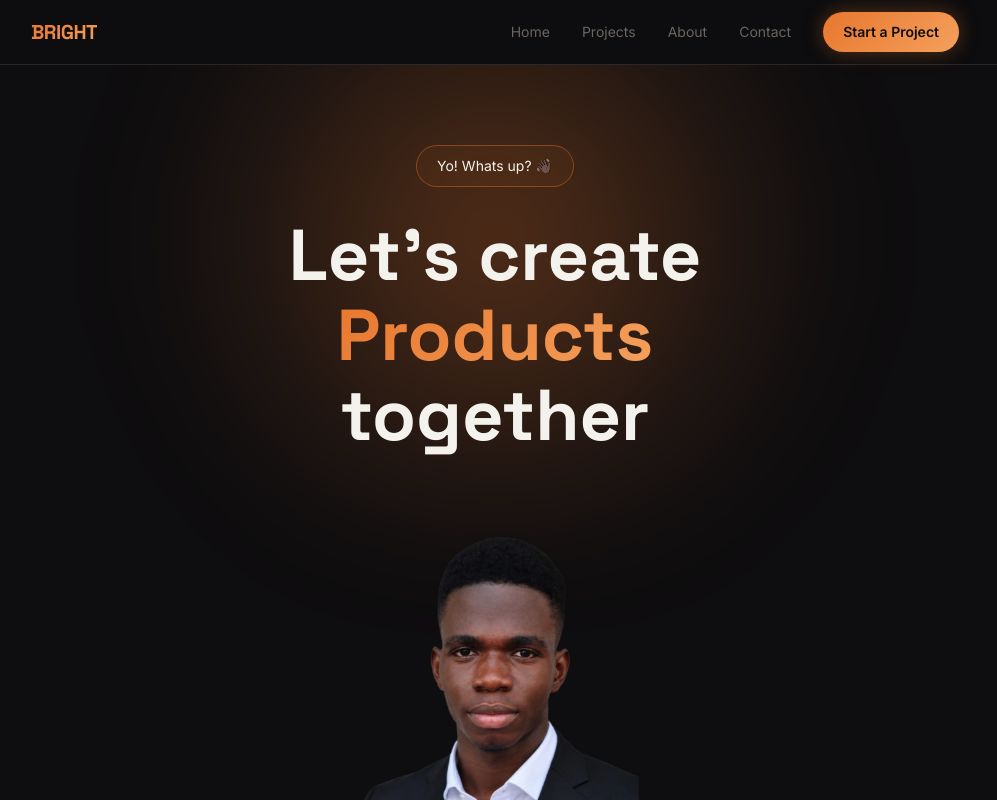
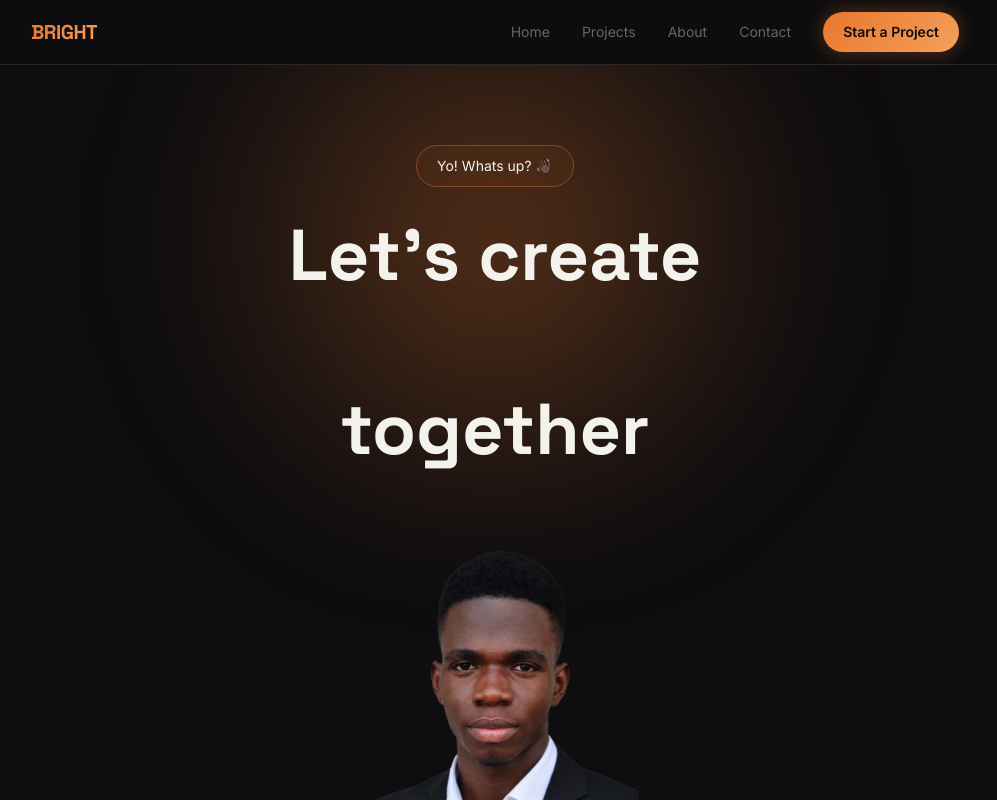
Before and after one commit to ImperioKDB/Bright.ng, a Next.js app: page / in a window 1280 px wide. Shown: the top 800 px of the page, without its empty margins (145-1142 px from the left). Built offline with nearby package versions, Linux system fonts and the light colour scheme.

Commit message:
Use WordRotator for Hero middle headline line

```diff
--- a/components/Hero.tsx
+++ b/components/Hero.tsx
@@ -3,6 +3,9 @@
 import { motion } from "framer-motion";
 import { fadeUp } from "@/lib/motion";
 import PillBadge from "@/components/PillBadge";
+import WordRotator from "@/components/WordRotator";
+
+const rotatingWords = ["Products", "Apps", "Tools", "Ideas"];
 
 export default function Hero() {
   return (
@@ -29,8 +32,8 @@ export default function Hero() {
         <h1 className="font-display text-4xl md:text-7xl font-bold leading-tight mb-2">
           <span className="text-text">Let's create</span>
         </h1>
-        <h1 className="font-display text-4xl md:text-7xl font-bold leading-tight mb-2 bg-accent-gradient bg-clip-text text-transparent">
-          Products
+        <h1 className="font-display text-4xl md:text-7xl font-bold leading-tight mb-2 bg-accent-gradient bg-clip-text text-transparent min-h-[1.2em]">
+          <WordRotator words={rotatingWords} />
         </h1>
         <h1 className="font-display text-4xl md:text-7xl font-bold leading-tight mb-8">
           <span className="text-text">together</span>
```
